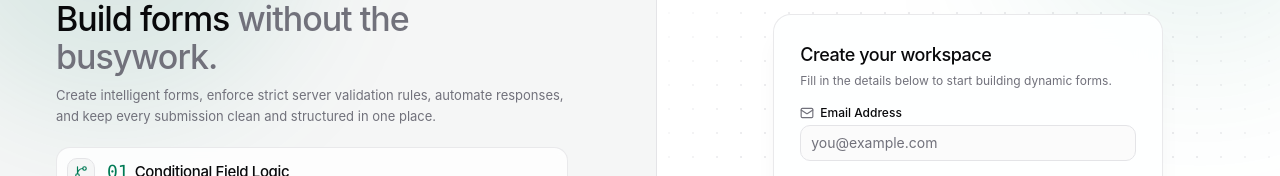
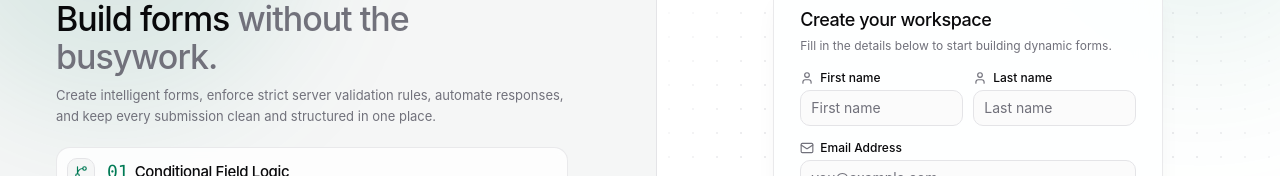
Before and after one commit to Leviosa555/FormCraft, a React (Vite) app in the folder frontend/: page /register in a window 1280 px wide. Shown: the part 191-367 px from the top of the page. Built offline with nearby package versions, Linux system fonts and the light colour scheme; no server answers.

Commit message:
feat: require first name and last name during user registration

```diff
--- a/frontend/src/api/auth.js
+++ b/frontend/src/api/auth.js
@@ -8,11 +8,19 @@ export const login = (credentialsOrUsername, maybePassword) => {
   return api.post("/login/", payload).then((res) => res.data);
 };
 
-export const register = (dataOrUsername, maybeEmail, maybePassword) => {
-  const payload =
-    typeof dataOrUsername === "object" && dataOrUsername !== null
-      ? dataOrUsername
-      : { username: dataOrUsername, email: maybeEmail, password: maybePassword };
+export const register = (dataOrUsername, maybeEmail, maybePassword, maybeFirstName, maybeLastName) => {
+  let payload;
+  if (typeof dataOrUsername === "object" && dataOrUsername !== null) {
+    payload = dataOrUsername;
+  } else {
+    payload = {
+      username: dataOrUsername,
+      email: maybeEmail,
+      password: maybePassword,
+      first_name: maybeFirstName,
+      last_name: maybeLastName,
+    };
+  }
   return api.post("/register/", payload).then((res) => res.data);
 };
 
--- a/frontend/src/pages/Login.jsx
+++ b/frontend/src/pages/Login.jsx
@@ -29,6 +29,8 @@ export default function Login() {
   const [mode, setMode] = useState("login"); // "login" | "register"
 
   const [form, setForm] = useState({
+    first_name: "",
+    last_name: "",
     email: "",
     username: "",
     password: "",
@@ -110,6 +112,15 @@ export default function Login() {
 
     if (mode === "register") {
       const errors = {};
+
+      if (!form.first_name.trim()) {
+        errors.first_name = "First name is required.";
+      }
+
+      if (!form.last_name.trim()) {
+        errors.last_name = "Last name is required.";
+      }
+
       if (!form.email.trim()) {
         errors.email = "Email address is required.";
       } else if (!/^[^\s@]+@[^\s@]+\.[^\s@]+$/.test(form.email.trim())) {
@@ -135,7 +146,13 @@ export default function Login() {
       }
 
       try {
-        const regRes = await register(form.username.trim(), form.email.trim(), form.password);
+        const regRes = await register({
+          first_name: form.first_name.trim(),
+          last_name: form.last_name.trim(),
+          username: form.username.trim(),
+          email: form.email.trim(),
+          password: form.password,
+        });
         toast.success("Account created successfully! Signing in...");
         const loginData = await login(form.username.trim(), form.password);
         const access = loginData.access || regRes.access;
@@ -151,10 +168,15 @@ export default function Login() {
         }
         navigate("/dashboard", { replace: true });
       } catch (err) {
-
         const backendErrors = {};
         if (err.response?.data) {
           const data = err.response.data;
+          if (data.first_name) {
+            backendErrors.first_name = Array.isArray(data.first_name) ? data.first_name[0] : data.first_name;
+          }
+          if (data.last_name) {
+            backendErrors.last_name = Array.isArray(data.last_name) ? data.last_name[0] : data.last_name;
+          }
           if (data.username) {
             backendErrors.username = Array.isArray(data.username) ? data.username[0] : data.username;
           }
@@ -168,11 +190,9 @@ export default function Login() {
             setGeneralError(data.detail);
           } else if (data.error) {
             setGeneralError(data.error);
-          } else if (Object.keys(backendErrors).length === 0) {
-            setGeneralError("Registration failed. Please check your inputs.");
           }
         } else {
-          setGeneralError("Network error. Please try again later.");
+          setGeneralError("Registration failed. Please check your network and try again.");
         }
         setFieldErrors(backendErrors);
         toast.error("Registration failed. Please correct the highlighted errors.");
@@ -397,6 +417,73 @@ export default function Login() {
                 </div>
               )}
 
+              {/* First Name & Last Name (Register mode only) */}
+              <AnimatePresence>
+                {mode === "register" && (
+                  <motion.div
+                    initial={{ opacity: 0, height: 0 }}
+                    animate={{ opacity: 1, height: "auto" }}
+                    exit={{ opacity: 0, height: 0 }}
+                    transition={{ duration: 0.2 }}
+                    className="grid grid-cols-2 gap-2.5 overflow-hidden"
+                  >
+                    <div className="space-y-1">
+                      <Label
+                        htmlFor="first_name"
+                        className="text-xs font-medium text-foreground flex items-center gap-1.5"
+                      >
+                        <User className="h-3.5 w-3.5 text-muted-foreground" />
+                        {t("auth.firstName", "First name")}
+                      </Label>
+                      <Input
+                        id="first_name"
+                        name="first_name"
+                        type="text"
+                        placeholder={t("auth.firstNamePlaceholder", "First name")}
+                        value={form.first_name}
+                        onChange={handleChange}
+                        autoComplete="given-name"
+                        className={`h-9 rounded-lg border bg-surface/40 text-xs transition-colors focus-visible:bg-background ${fieldErrors.first_name
+                          ? "border-destructive focus-visible:ring-destructive"
+                          : "border-border"
+                          }`}
+                        required
+                      />
+                      {fieldErrors.first_name && (
+                        <p className="text-[11px] font-medium text-destructive">{fieldErrors.first_name}</p>
+                      )}
+                    </div>
+
+                    <div className="space-y-1">
+                      <Label
+                        htmlFor="last_name"
+                        className="text-xs font-medium text-foreground flex items-center gap-1.5"
+                      >
+                        <User className="h-3.5 w-3.5 text-muted-foreground" />
+                        {t("auth.lastName", "Last name")}
+                      </Label>
+                      <Input
+                        id="last_name"
+                        name="last_name"
+                        type="text"
+                        placeholder={t("auth.lastNamePlaceholder", "Last name")}
+                        value={form.last_name}
+                        onChange={handleChange}
+                        autoComplete="family-name"
+                        className={`h-9 rounded-lg border bg-surface/40 text-xs transition-colors focus-visible:bg-background ${fieldErrors.last_name
+                          ? "border-destructive focus-visible:ring-destructive"
+                          : "border-border"
+                          }`}
+                        required
+                      />
+                      {fieldErrors.last_name && (
+                        <p className="text-[11px] font-medium text-destructive">{fieldErrors.last_name}</p>
+                      )}
+                    </div>
+                  </motion.div>
+                )}
+              </AnimatePresence>
+
               {/* Email Address (Register mode only) */}
               <AnimatePresence>
                 {mode === "register" && (
```
Also changed, not shown: 1 other file (tests, documents, lock files or other folders).
